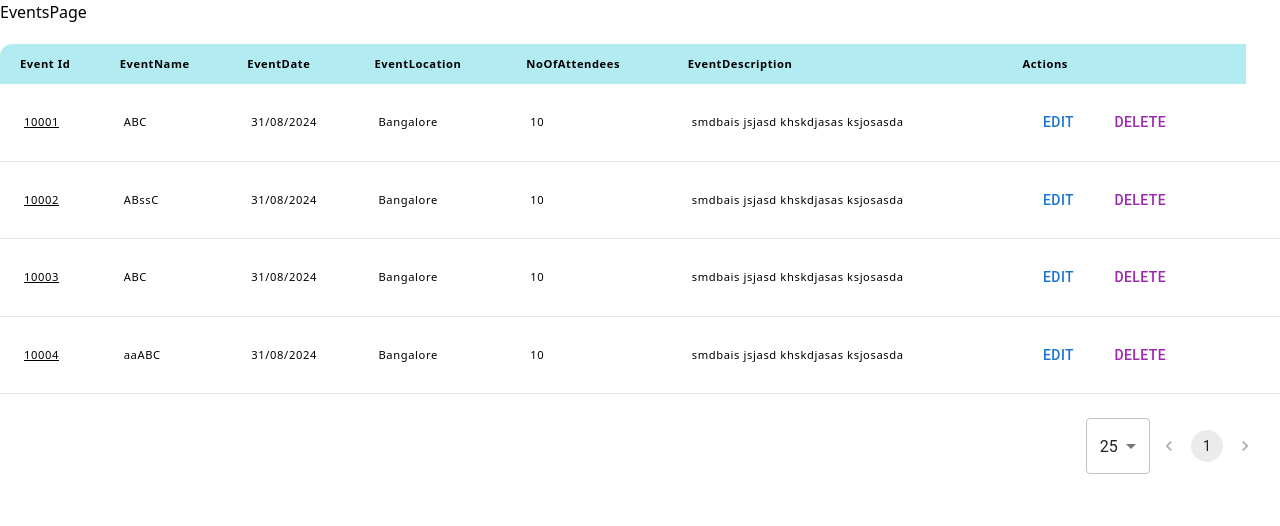
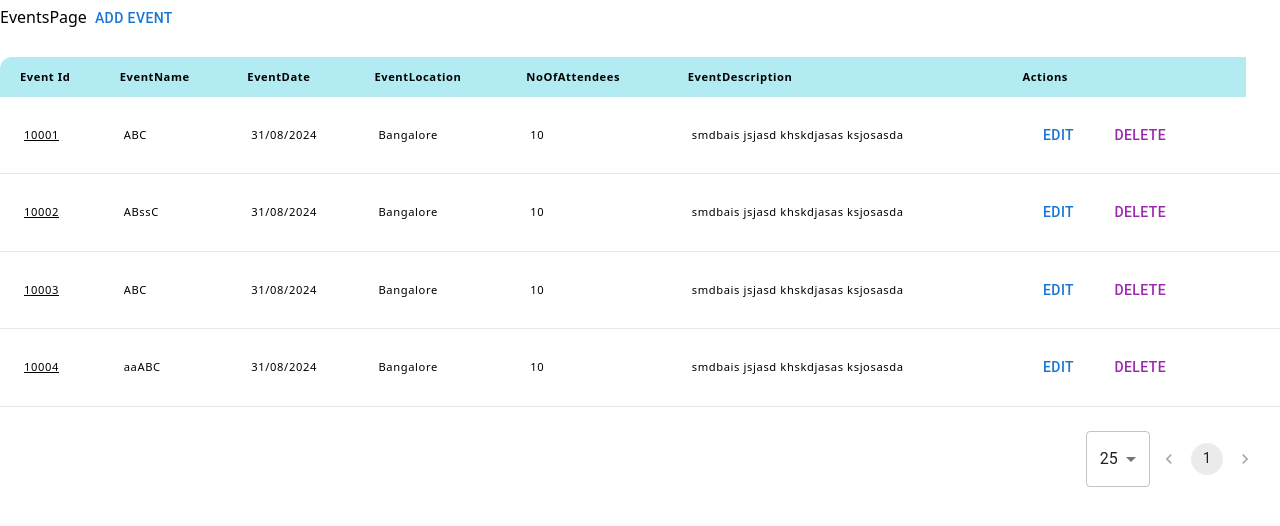
Before and after one commit to mohammedsaif001/kodnest-interview, a Next.js app: page /events in a window 1280 px wide. Shown: the top 526 px of the page. Built offline with nearby package versions, Linux system fonts and the light colour scheme.

Commit message:
Add Form Modal

```diff
--- a/src/app/events/page.tsx
+++ b/src/app/events/page.tsx
@@ -1,13 +1,31 @@
 "use client";
+import AddForms from "@/components/form/AddForm";
 import EventForm from "@/components/form/dashboard/EventForm";
 import TableComponent from "@/components/table/TableComponent";
 import { eventsData } from "@/constants/events";
 import { EVENTS_HEADER } from "@/constants/tableHeaders";
+import { useState } from "react";
 
 const EventsPage = () => {
+  const [addOpen, setAddOpen] = useState(false);
+
+  const handleAdd = (data) => {
+    console.log("Skkssss", data);
+  };
+
+  const addOpenModel = (e) => {
+    setAddOpen(e);
+  };
+
   return (
     <div>
       EventsPage
+      <AddForms
+        handleAdd={handleAdd}
+        Component={EventForm}
+        heading={`Add Event`}
+        addOpenForm={addOpenModel}
+      />
       <TableComponent
         body={eventsData}
         header={EVENTS_HEADER}
--- /dev/null
+++ b/src/components/form/AddForm.tsx
@@ -0,0 +1,39 @@
+"use client";
+import { useState } from "react";
+import RenderFormFields from "./RenderFormFields";
+import CustomModal from "./CustomModal";
+import { Button } from "@mui/material";
+
+const AddForms = ({
+  handleAdd,
+  Component,
+  heading,
+  FormValues,
+  addOpenForm,
+  ...rest
+}) => {
+  const [open, setOpen] = useState(false);
+  const handleClose = () => setOpen(false);
+  const onOpen = () => {
+    setOpen(true);
+    addOpenForm(open);
+  };
+  return (
+    <>
+      <Button color="primary" onClick={() => onOpen()}>
+        {heading}
+      </Button>
+      <CustomModal open={open} handleClose={handleClose} heading={heading}>
+        <RenderFormFields
+          handleClose={handleClose}
+          FormValues={FormValues}
+          sendCredentials={handleAdd}
+          Component={Component}
+          {...rest}
+        />
+      </CustomModal>
+    </>
+  );
+};
+
+export default AddForms;
--- a/src/components/form/dashboard/EventForm.tsx
+++ b/src/components/form/dashboard/EventForm.tsx
@@ -1,14 +1,10 @@
 "use client";
 import InputField from "@/components/mui/forms/InputField";
-import { DatePicker } from "@mui/x-date-pickers";
-import dayjs from "dayjs";
 import { usePathname } from "next/navigation";
-import { Controller } from "react-hook-form";
 
 const EventForm = ({ register, control, errors, data, watch }) => {
   const pathName = usePathname();
-  const defaultDate = dayjs(data.eventDate);
-  console.log("sjhsjssssss", defaultDate, data);
+
   return (
     <>
       <InputField
@@ -41,26 +37,6 @@ const EventForm = ({ register, control, errors, data, watch }) => {
         errors={errors}
         required={true}
       />
-      {/* <Controller
-        name="eventDate"
-        control={control}
-        rules={{
-          required: {
-            value: true,
-            message: "Event Date is Required",
-          },
-        }}
-        defaultValue={defaultDate}
-        render={({ field }) => (
-          <DatePicker
-            {...field}
-            label="Event Date"
-            renderInput={(params) => (
-              <InputField {...params} errors={errors} required={true} />
-            )}
-          />
-        )}
-      /> */}
       <InputField
         name="eventDescription"
         type="text"
```
